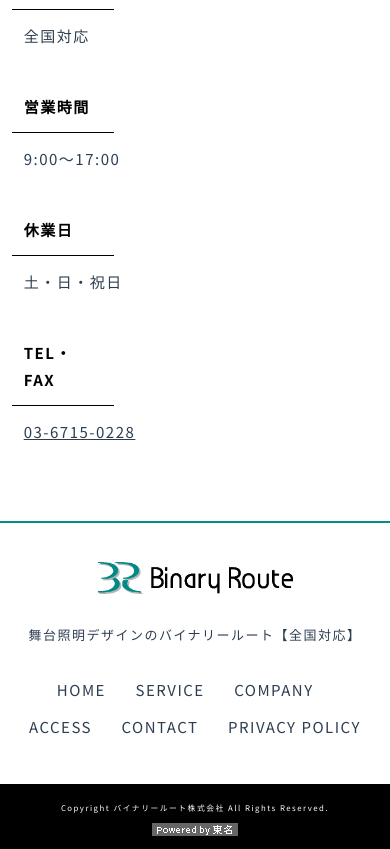
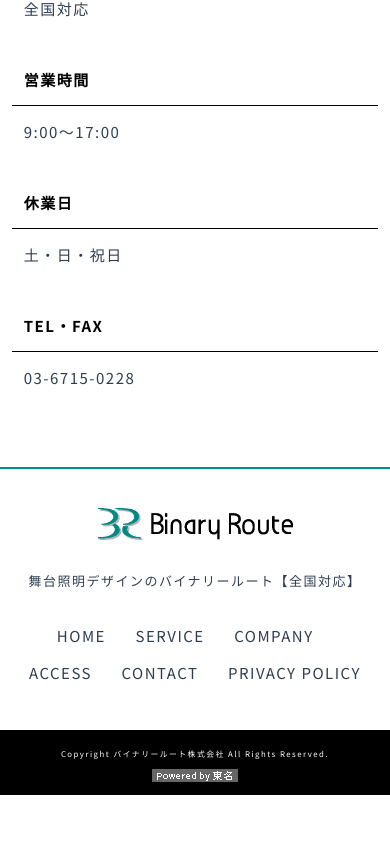
Before and after one commit to kenji88s/next-project02, a Next.js app: page /greeting in a window 390 px wide. Shown: the part 1263-2112 px from the top of the page. After the commit the page ends 2058 px from the top, so only its background shows below. Built offline with nearby package versions, Linux system fonts and the light colour scheme.

Commit message:
Add files via upload

```diff
--- a/app/_components/List-gallery/index.module.css
+++ b/app/_components/List-gallery/index.module.css
@@ -37,7 +37,7 @@
 
 @media (max-width: 480px) {
   .gallery_list li:nth-child(n + 4) {
-    margin-top: 0px;
+    margin-top: 4%;
   }
 }
 
--- a/app/_components/List-precedent/index.module.css
+++ b/app/_components/List-precedent/index.module.css
@@ -37,7 +37,7 @@
 
 @media (max-width: 480px) {
   .precedent_list li:nth-child(n + 4) {
-    margin-top: 0px;
+    margin-top: 4%;
   }
 }
 
--- a/app/_components/Pagetop/index.module.css
+++ b/app/_components/Pagetop/index.module.css
@@ -14,7 +14,7 @@
 
 @media (max-width: 480px) {
   .return {
-    left: 82vw;
+    left: 84vw;
     margin-bottom: -6vw;
   }
 }
--- a/app/greeting/page.module.css
+++ b/app/greeting/page.module.css
@@ -13,6 +13,18 @@
   }
 }
 
+.table_base table th {
+  text-align: left;
+  width: 28%;
+  position: relative;
+  border-bottom: 1px solid #000;
+  color: #000;
+}
+
+.table_base table td {
+  border-bottom: 1px solid #999;
+}
+
 .table_base table td,
 .table_base table th {
   padding: 25px 40px;
@@ -25,18 +37,6 @@
     display: block;
     width: 100%;
   }
-}
-
-.table_base table th {
-  text-align: left;
-  width: 28%;
-  position: relative;
-  border-bottom: 1px solid #000;
-  color: #000;
-}
-
-.table_base table td {
-  border-bottom: 1px solid #999;
 }
 
 @media (max-width: 480px) {
--- a/app/greeting/page.tsx
+++ b/app/greeting/page.tsx
@@ -60,7 +60,7 @@ export default function Page() {
             </tr>
             <tr>
               <th>TEL・FAX</th>
-              <td className={styles.tel}><Link href={`tel:${CompanyInfo.contents["電話番号"]}`}>{CompanyInfo.contents["電話番号"]}</Link></td>
+              <td className="tel"><Link href={`tel:${CompanyInfo.contents["電話番号"]}`}>{CompanyInfo.contents["電話番号"]}</Link></td>
             </tr>
           </table>
         </div>
```
